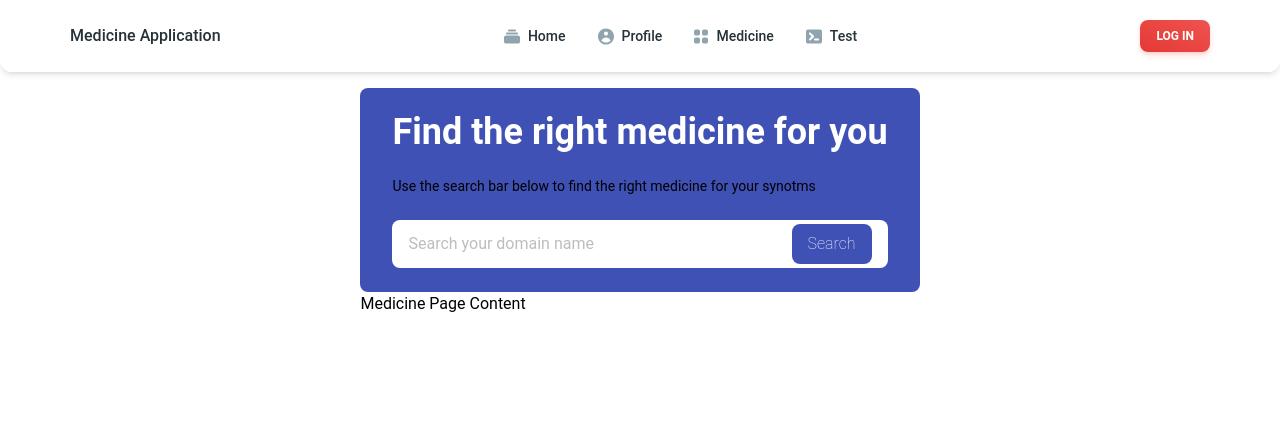
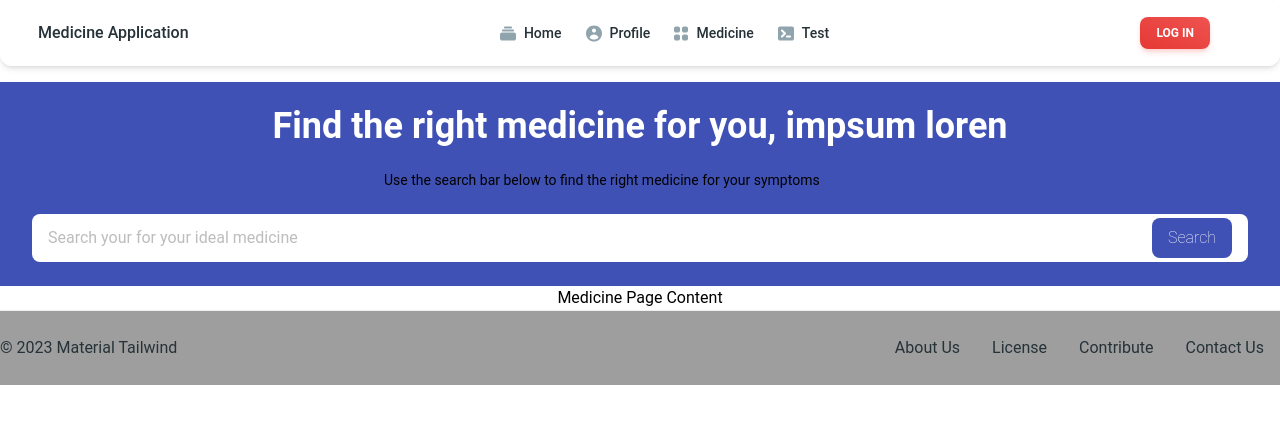
Before and after one commit to Jonah0705/Medicine, a React (Create React App) app: page /Medicine in a window 1280 px wide. Shown: the top 424 px of the page. Built offline with nearby package versions, Linux system fonts and the light colour scheme; no server answers.

Commit message:
Added Components
Added Spinner loading animation, missing component,  Footer ad code optimization

```diff
--- a/src/App.js
+++ b/src/App.js
@@ -1,16 +1,17 @@
+import Profile from './components/Profile';
 import LoginButton from './components/LoginButton';
-import LogoutButton from './components/LogoutButton';
-import Profile from './components/Profile';
 import Home from  './components/Home';
 import Medicine from  './components/Medicine';
 import Test from './components/Test';
 import { useAuth0 } from '@auth0/auth0-react';
 import './index.css';
+import Footer from './components/Footer';
+import Missing from './components/Missing';
+import { Spinner } from './components/Spinner';
 import {
   BrowserRouter,
   Routes,
   Route,
-  Link,
 } from "react-router-dom";
 import NavbarDefault from './components/Navbar';
 
@@ -19,22 +20,26 @@ function App() {
   const {isLoading, error} = useAuth0();
   return (
     <main className='column'>
+      <NavbarDefault />
       {error &&
       <LoginButton />}
-      {!error && isLoading && <p>Loading...</p>}
+      {!error && isLoading &&
+      <><Spinner /></>
+      }
       {!error && !isLoading && (
         <>
-          <NavbarDefault />
             <BrowserRouter>
               <Routes>
-                <Route path="/" element={<Home />} />
+                <Route exact path="/" element={<Home />} />
                 <Route path="/Profile" element={<Profile />} />
                 <Route path="/Medicine" element={<Medicine />} />
                 <Route path="/Test" element={<Test />} />
+                <Route path="*" element={<Missing />} />
               </Routes>
             </BrowserRouter>
         </>
       )}
+      <Footer />
     </main>
   );
 }
--- a/src/components/AvatarPicture.js
+++ b/src/components/AvatarPicture.js
@@ -1,5 +1,4 @@
 import { useAuth0 } from "@auth0/auth0-react";
-import { Button } from "@material-tailwind/react";
 import {
     Avatar
 } from "@material-tailwind/react";
@@ -14,7 +13,7 @@ const AvatarPicture = () => {
             <Avatar variant="circular"
             size="sm"
             alt="avatar"
-            className="border border-gray-900 p-0.5 mr-2"
+            className="border border-gray-900 lg:ml-[-40px]"
             src={user.picture}
         />
         )
--- /dev/null
+++ b/src/components/Footer.js
@@ -0,0 +1,57 @@
+import React from 'react';
+import { Typography } from "@material-tailwind/react";
+
+export function Footer() {
+  return (
+    <footer className="flex w-full flex-row flex-wrap items-center justify-center gap-y-6 gap-x-12 border-t border-blue-gray-50 py-6 text-center md:justify-between bg-gray-500">
+      <Typography color="blue-gray" className="font-normal">
+        &copy; 2023 Material Tailwind
+      </Typography>
+      <ul className="flex flex-wrap items-center gap-y-2 gap-x-8 mr-4">
+        <li>
+          <Typography
+            as="a"
+            href="#"
+            color="blue-gray"
+            className="font-normal transition-colors hover:text-blue-500 focus:text-blue-500"
+          >
+            About Us
+          </Typography>
+        </li>
+        <li>
+          <Typography
+            as="a"
+            href="#"
+            color="blue-gray"
+            className="font-normal transition-colors hover:text-blue-500 focus:text-blue-500"
+          >
+            License
+          </Typography>
+        </li>
+        <li>
+          <Typography
+            as="a"
+            href="#"
+            color="blue-gray"
+            className="font-normal transition-colors hover:text-blue-500 focus:text-blue-500"
+          >
+            Contribute
+          </Typography>
+        </li>
+        <li>
+          <Typography
+            as="a"
+            href="#"
+            color="blue-gray"
+            className="font-normal transition-colors hover:text-blue-500 focus:text-blue-500"
+          >
+            Contact Us
+          </Typography>
+        </li>
+      </ul>
+    </footer>
+  );
+}
+
+
+  export default Footer;
--- a/src/components/Medicine.js
+++ b/src/components/Medicine.js
@@ -1,17 +1,18 @@
-import React from 'react';
+import React, {useState} from 'react';
 import Searchbar from './Searchbar';
 
 
 const Medicine = () => {
+    const [searchTerm, setSearchTerm] = useState('');
+
 
     const handleSearch = (searchTerm) => {
-        console.log(`Search term: ${searchTerm}`);
-        // Perform any search-related actions here
+        setSearchTerm(searchTerm);
       };
       return (
     <div>
         <Searchbar onSearch={handleSearch}/>
-        <h1 className='border-solid'>Medicine Page Content</h1>
+        <h1 className='text-center'>{searchTerm ? `You Searched: ${searchTerm}` : 'Medicine Page Content'}</h1>
     </div>
       );
 };
--- /dev/null
+++ b/src/components/Missing.js
@@ -0,0 +1,19 @@
+import React from 'react';
+
+import {
+    Typography,
+  } from "@material-tailwind/react";
+
+const Missing = () => (
+    <Typography
+            as="a"
+            href="home"
+            className="cursor-pointer font-medium"
+          >
+            Error, Please Return Home
+          </Typography>
+  );
+
+
+
+  export default Missing;
--- a/src/components/Navbar.js
+++ b/src/components/Navbar.js
@@ -6,7 +6,6 @@ import {
   Navbar,
   MobileNav,
   Typography,
-  Button,
   IconButton,
 
 } from "@material-tailwind/react";
@@ -22,7 +21,7 @@ export function NavbarDefault() {
   }, []);
 
   const navList = (
-    <ul className="mt-2 mb-4 flex flex-col gap-2 lg:mb-0 lg:mt-0 lg:flex-row lg:items-center lg:gap-6">
+    <ul className="mt-2 mb-4 flex flex-col gap-2 lg:mb-0 lg:mt-0 lg:flex-row lg:items-center lg:gap-4">
       <Typography
         as="li"
         variant="small"
@@ -120,14 +119,14 @@ export function NavbarDefault() {
   );
 
   return (
-    <Navbar className="mx-auto max-w-screen-3xl">
+    <Navbar className="max-w-screen-3xl bg-white-500" >
       <div className="container mx-auto flex items-center justify-between text-blue-gray-900">
-      <div className="flex items-center">
+      <div className="flex items-center lg:ml-[-40px]">
           <AvatarPicture />
           <Typography
             as="a"
             href="#"
-            className="cursor-pointer py-1.5 font-medium"
+            className="cursor-pointer font-medium lg:pl-2"
           >
             Medicine Application
           </Typography>
--- a/src/components/Searchbar.js
+++ b/src/components/Searchbar.js
@@ -13,27 +13,33 @@ const Searchbar = ({ onSearch }) => {
   };
 
   return (
-    <>
-      <div className="mx-auto max-w-screen-xl bg-indigo-500 rounded-lg px-4 py-4 lg:px-8 lg:py-6 mt-4">
+    <div className="bg-indigo-500" style={{minWidth: '100vw'}} >
+      <div className="max-w-screen-3xl px-4 py-4 lg:px-8 lg:py-6 mt-4">
         <form onSubmit={handleSubmit}>
-                  <h1 className="text-center font-bold text-white text-4xl">Find the right medicine for you</h1>
-                  <p className="mx-auto font-normal text-sm my-6 max-w-lg">Use the search bar below to find the right medicine for your synotms</p>
+          <h1 className="text-center font-bold text-white text-4xl">Find the right medicine for you, impsum loren</h1>
+          <p className="mx-auto font-normal text-sm my-6 max-w-lg">Use the search bar below to find the right medicine for your symptoms</p>
           <div className="input-field sm:flex items-center bg-white rounded-lg overflow-hidden px-2 py-1 justify-between">
-                      <input id="search"
+            <input
+              id="search"
               value={searchTerm}
               onChange={handleChange}
               className="text-base text-gray-400 flex-grow outline-none px-2"
               type="text"
-                      placeholder="Search your domain name" />
-                      <div className="ms:flex items-center px-2 rounded-lg space-x-4 mx-auto ">
-                          <button className="bg-indigo-500 text-white text-base rounded-lg px-4 py-2 font-thin"
+              placeholder="Search your for your ideal medicine"
+            />
+            <div className="ms:flex items-center px-2 rounded-lg space-x-4 mx-auto">
+              <button
+                className="bg-indigo-500 text-white text-base rounded-lg px-4 py-2 font-thin"
                 type="submit"
                 name="action"
-                          >Search</button>
+              >
+                Search
+              </button>
             </div>
           </div>
         </form>
-          </div></>
+      </div>
+    </div>
   );
 };
 
--- /dev/null
+++ b/src/components/Spinner.js
@@ -0,0 +1,7 @@
+import { Spinner as TailwindSpinner } from "@material-tailwind/react";
+
+export function Spinner() {
+  return <TailwindSpinner />;
+}
+
+export default Spinner;
```
Lines whose indentation alone changed are shown as unchanged.
